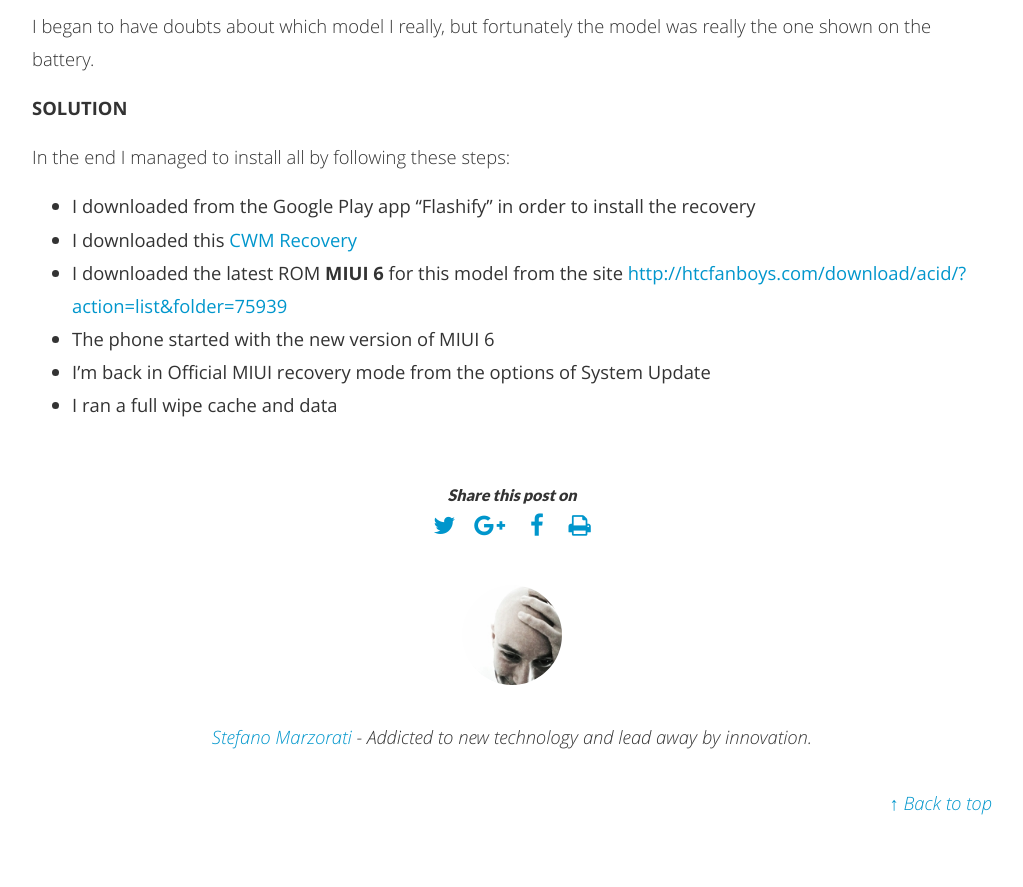
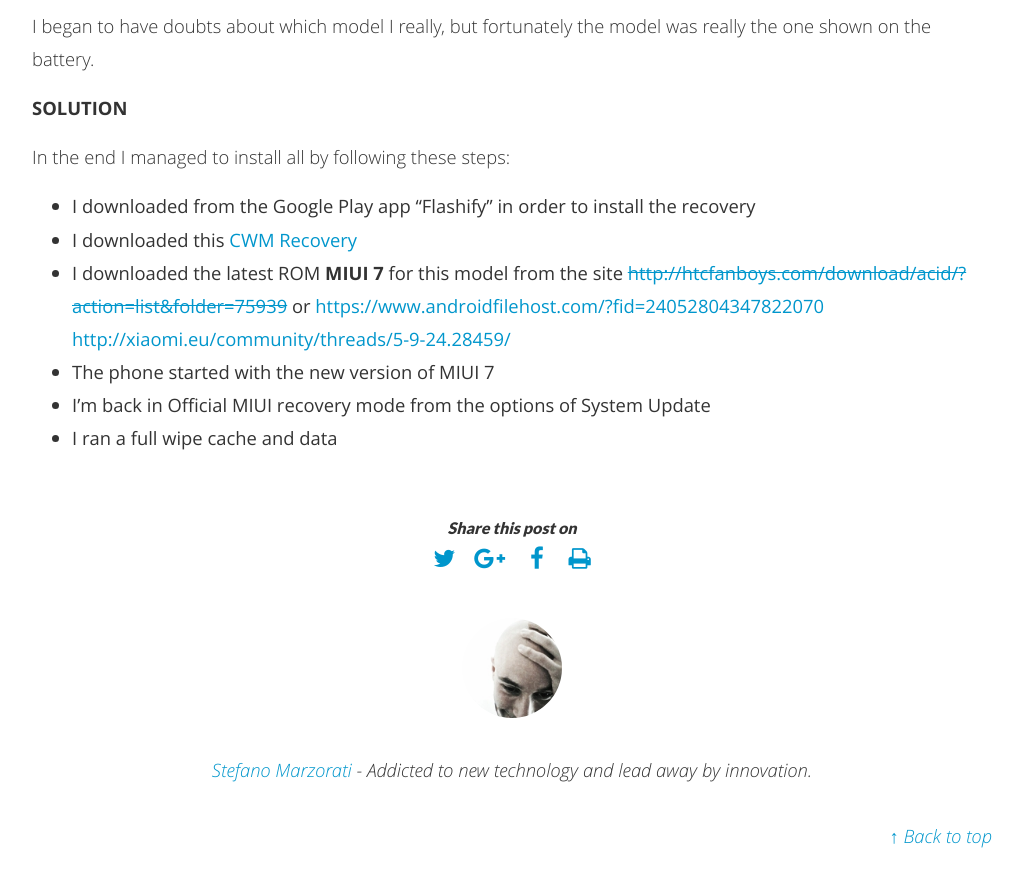
Before and after one commit to marste/Blog, a Jekyll site: the page built from _posts/2015-05-03-xiaomi-redmi2-install-recovery-last-rom-miui-multilanguage.md, in a window 1280 px wide and 900 px high, scrolled down 1449 px. Shown: the top 887 px of the window, without its empty margins (128-1151 px from the left). Built offline with Jekyll 4.4.1, drawn with Linux system fonts in a browser that asks for light colours; nearby versions of some CDN libraries; Markdown is read by kramdown in place of the engine named in the settings.

Commit message:
Added new post

```diff
--- a/_posts/2015-05-03-xiaomi-redmi2-install-recovery-last-rom-miui-multilanguage.md
+++ b/_posts/2015-05-03-xiaomi-redmi2-install-recovery-last-rom-miui-multilanguage.md
@@ -42,7 +42,7 @@
 
   - I downloaded from the Google Play app "Flashify" in order to install the recovery
   - I downloaded [Philz Touch Recovery](https://javteam.wordpress.com/download/xiaomi-redmi-2)
-  - I tried to install this [ROM](http://htcfanboys.com/download/acid/?action=list&folder=75939)
+  - I tried to install this [ROM](https://www.androidfilehost.com/?fid=24052804347822070)
 
 The installation ended with this error:
 **This package is for HM2014813 device; this is a HM2014811**
@@ -55,7 +55,7 @@
 
   - I downloaded from the Google Play app "Flashify" in order to install the recovery
   - I downloaded this [CWM Recovery](https://userscloud.com/rvnlozcfbp0m)
-  - I downloaded the latest ROM **MIUI 6** for this model from the site [http://htcfanboys.com/download/acid/?action=list&folder=75939](http://htcfanboys.com/download/acid/?action=list&folder=75939)
-  - The phone started with the new version of MIUI 6
+  - I downloaded the latest ROM **MIUI 7** for this model from the site [~~http://htcfanboys.com/download/acid/?action=list&folder=75939~~](http://htcfanboys.com/download/acid/?action=list&folder=75939) or [https://www.androidfilehost.com/?fid=24052804347822070](https://www.androidfilehost.com/?fid=24052804347822070) [http://xiaomi.eu/community/threads/5-9-24.28459/](http://xiaomi.eu/community/threads/5-9-24.28459/)
+  - The phone started with the new version of MIUI 7
   - I'm back in Official MIUI recovery mode from the options of System Update
   - I ran a full wipe cache and data
```
Also changed, not shown: _posts/2013-11-02-download-from-irc-server (Copia in conflitto di NB010 2015-09-08).md (added, +36 -0 lines).
